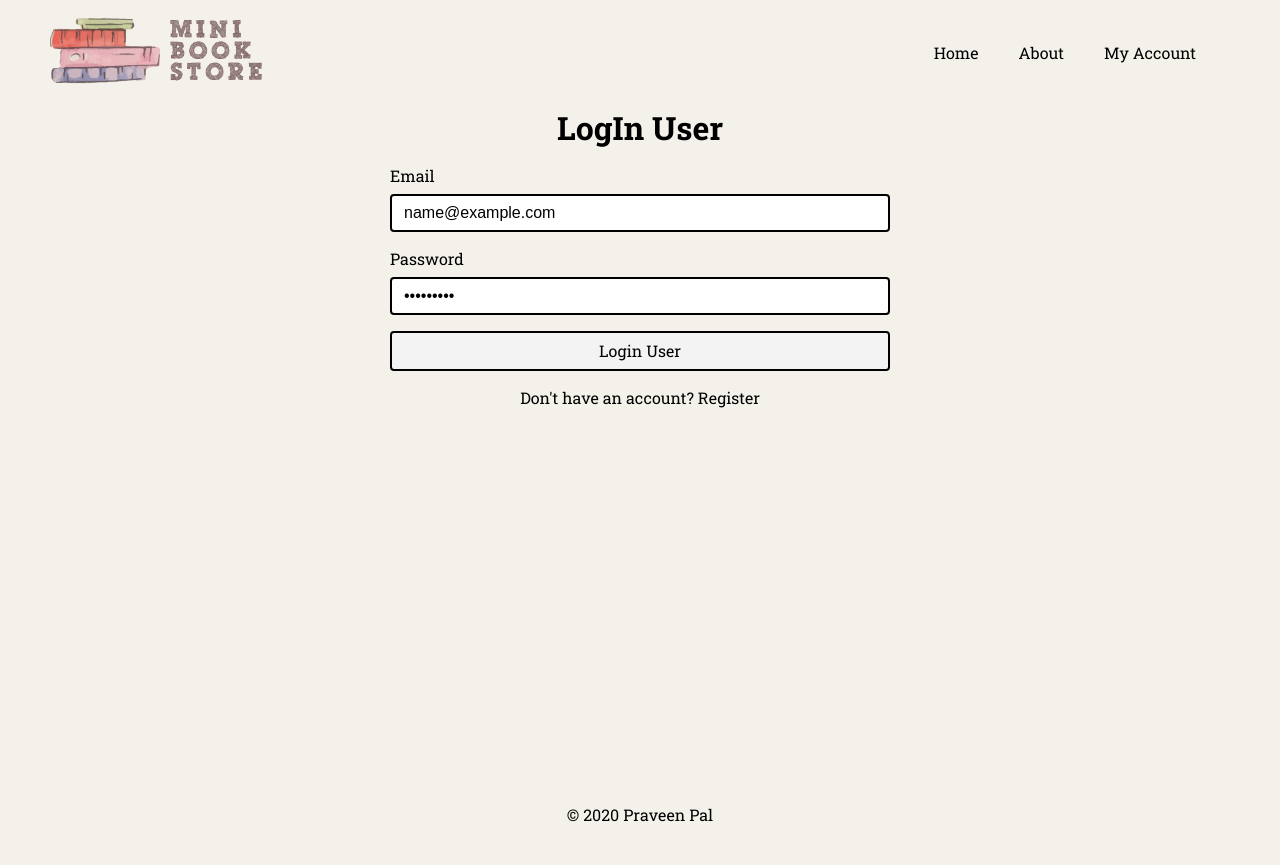
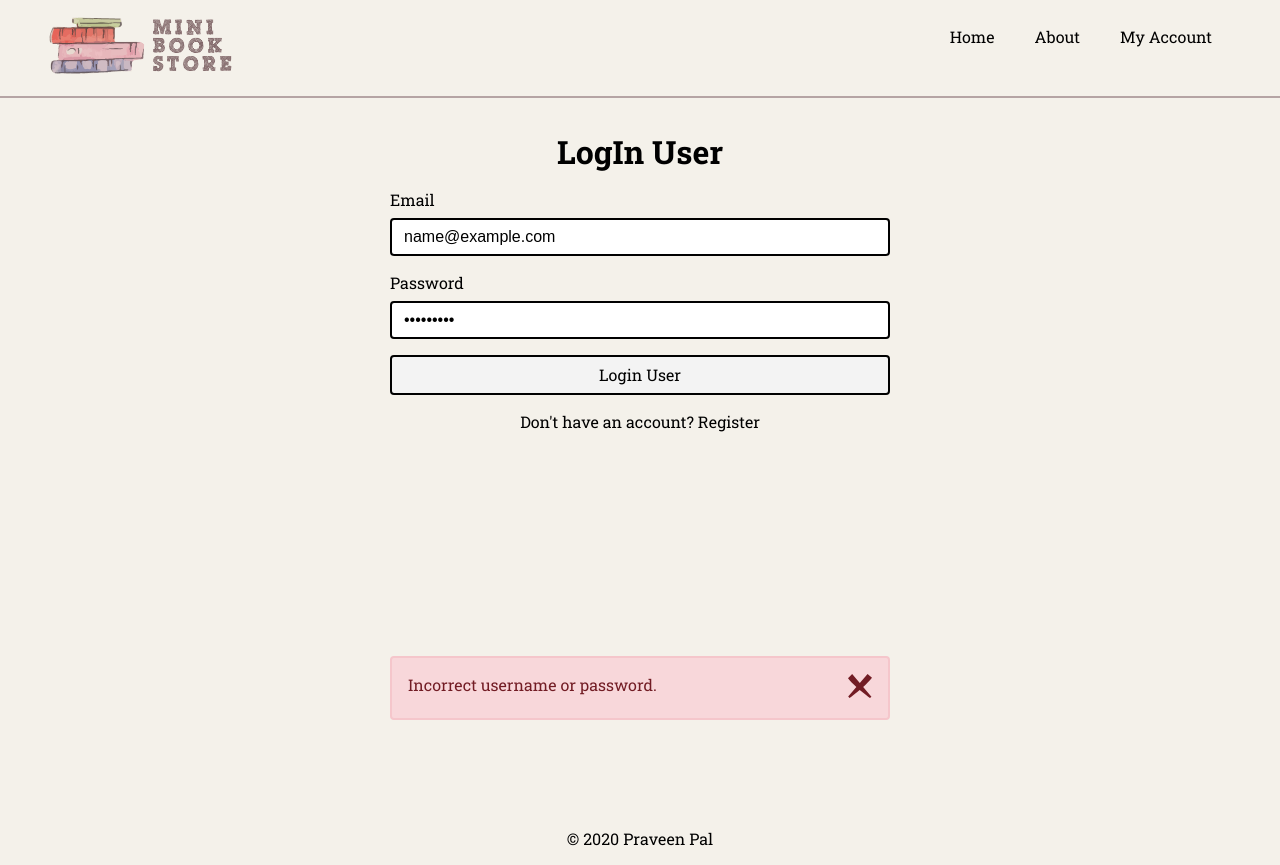
Before and after one commit to PraveenPal4232/mini-book-store-frontend, a React (Create React App) app: page /login in a window 1280 px wide. Both pictures are taken after typing "name@example.com", "Sample123" into the empty fields and a click on the button "Login User". Before the commit the page ends 841 px from the top, so only its background shows below. Built offline with nearby package versions, Linux system fonts and the light colour scheme; no server answers.

Commit message:
Added Alert

```diff
--- a/src/App.css
+++ b/src/App.css
@@ -26,6 +26,8 @@ header {
   padding: 1em;
   display: flex;
   justify-content: space-between;
+  border-bottom: 2px solid #b5a4a4;
+  margin-bottom: 1em;
 }
 .logo {
   text-align: center;
@@ -36,7 +38,6 @@ header {
 .nav {
   display: none;
   justify-content: center;
-  padding: 1em;
 }
 .nav li {
   list-style: none;
@@ -237,13 +238,36 @@ blockquote {
   height: 100px;
   object-fit: cover;
 }
+.alert {
+  padding: 1em;
+  border: 2px solid;
+  border-radius: 0.25rem;
+  position: absolute;
+  bottom: 5em;
+  width: calc(100% - 2em);
+}
+.error {
+  color: #721c24;
+  background-color: #f8d7da;
+  border-color: #f5c6cb;
+}
+.error svg {
+  fill: #721c24;
+}
+.alert_close {
+  float: right;
+}
+.alert_close {
+  cursor: pointer;
+}
 
 @media (min-width: 768px) {
   header {
     padding: 1em 3em;
+    margin-bottom: 2em;
   }
   .logo img {
-    height: 70px;
+    height: 60px;
   }
   .nav {
     display: flex;
@@ -280,4 +304,8 @@ blockquote {
   footer {
     margin-top: 2em;
   }
+  .alert {
+    max-width: 500px;
+    left: calc(50% - 250px);
+  }
 }
--- a/src/pages/BookPage.js
+++ b/src/pages/BookPage.js
@@ -55,8 +55,14 @@ const BookPage = () => {
       },[]);
 
       // Wishlist Status
-      const wishlistStatus = () => {
+      const wishlistStatus = (id) => {
         let newWishlist;
+        const userId = localStorage.getItem('userId');
+        const userToken = localStorage.getItem('token');
+        if(userId == null){
+          window.location.href = "/login";
+        }
+        else{
         if(Wishlist.includes(id)){
           newWishlist = Wishlist.filter(item => item !== id);
         }
@@ -67,9 +73,6 @@ const BookPage = () => {
       SetWishlist(newWishlist)
       SetWishlist((state) => {
       //console.log(state)
-
-      const userId = localStorage.getItem('userId');
-      const userToken = localStorage.getItem('token');
 
       const formData = new FormData();
       for(var x = 0; x < state.length; x++) {
@@ -91,6 +94,7 @@ const BookPage = () => {
 
           return state;
       })
+    }
       };
 
 
--- a/src/pages/LogInPage.js
+++ b/src/pages/LogInPage.js
@@ -6,12 +6,18 @@ const [AuthUser, SetAuthUser] = useState({
       authEmail:"",
       authPassword:""
   });
+  const [AlertStatus, SetAlertStatus] = useState(false);
 
       // Handel Auth Change
       const handleAuthChange = (e) => {
         SetAuthUser({...AuthUser,
           [e.target.name]: e.target.value,
         });
+      };
+
+      // Update Alert Status
+      const updateAlertStatus = (prevState) => {
+        SetAlertStatus({AlertStatus: !prevState.AlertStatus});
       };
 
       // Login AutUser to server
@@ -34,7 +40,10 @@ const [AuthUser, SetAuthUser] = useState({
           localStorage.setItem("isAuthor", res.data.isAuthor);
           window.location.href = "/";
         })
-          .catch((err) => console.log(err));
+          .catch((err) => {
+            console.log(err);
+            SetAlertStatus({AlertStatus: true});
+          });
 
       };
 
@@ -83,6 +92,19 @@ const [AuthUser, SetAuthUser] = useState({
 
                 </div>
             </div>
+
+            {
+              AlertStatus ?
+            <div className="alert error">Incorrect username or password.
+            <span class="alert_close" title="Close Alert" onClick={updateAlertStatus}>
+            <svg xmlns="http://www.w3.org/2000/svg" width="24" height="24" viewBox="0 0 24 24"><path d="M24 3.752l-4.423-3.752-7.771 9.039-7.647-9.008-4.159 4.278c2.285 2.885 5.284 5.903 8.362 8.708l-8.165 9.447 1.343 1.487c1.978-1.335 5.981-4.373 10.205-7.958 4.304 3.67 8.306 6.663 10.229 8.006l1.449-1.278-8.254-9.724c3.287-2.973 6.584-6.354 8.831-9.245z"/></svg>
+            </span>
+            </div>
+            :
+            <span>&nbsp;</span>
+            }
+
+
         </main>
     )
 }
```
Also changed, not shown: 1 other file (tests, documents, lock files or other folders).
